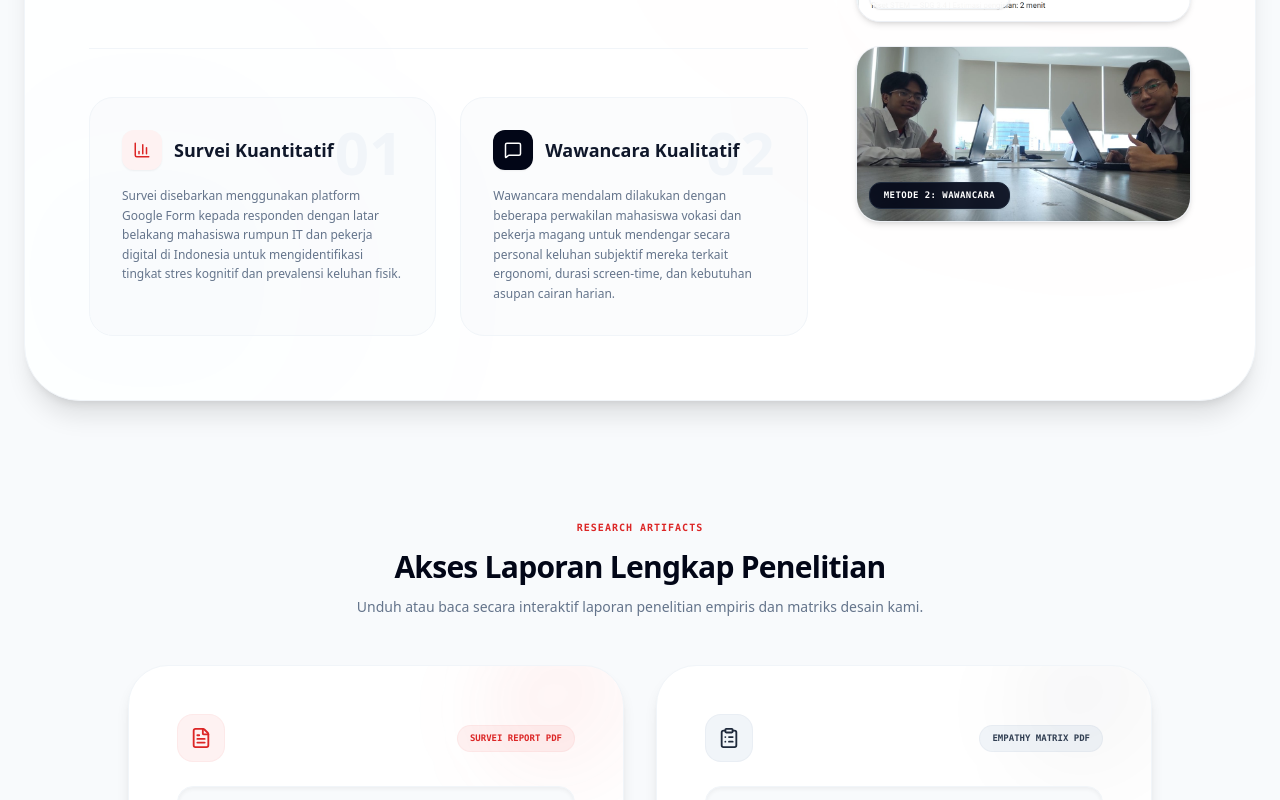
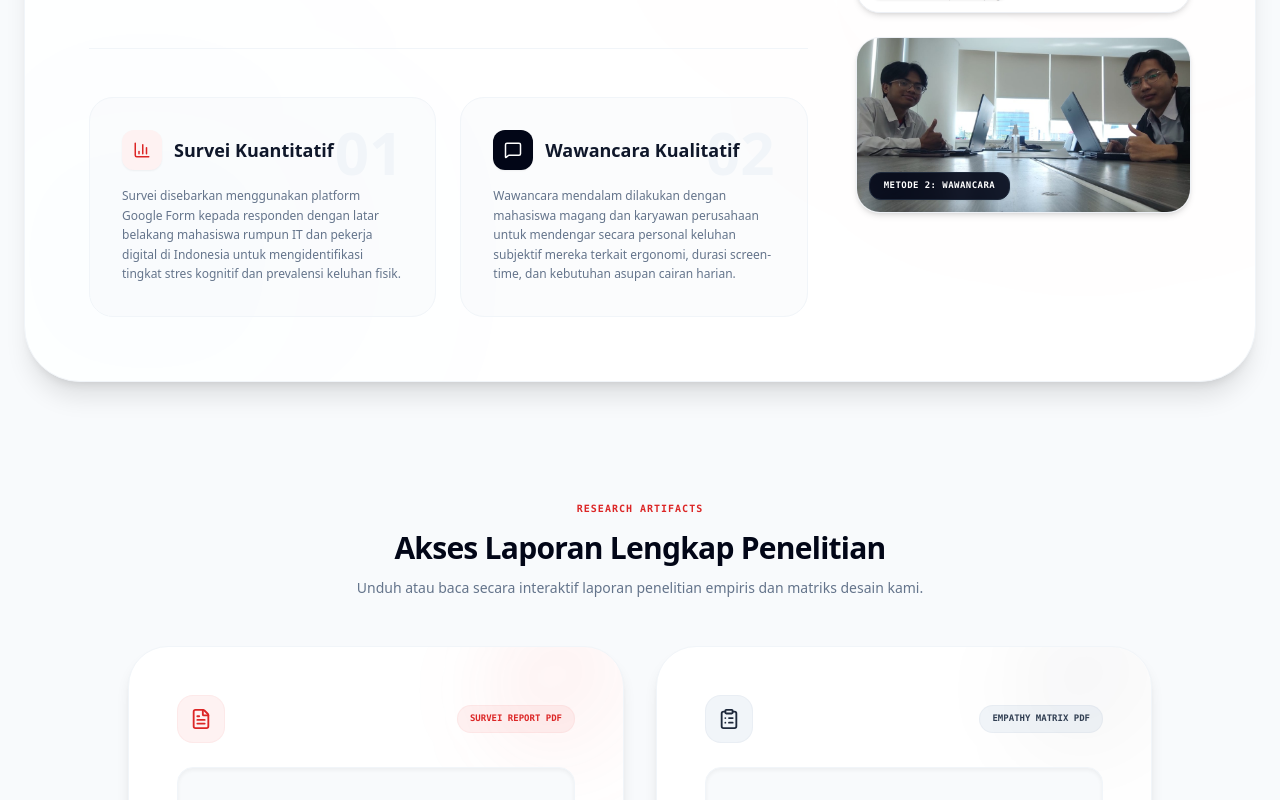
Before and after one commit to agstydva/stem-project, a React (Vite) app: page /empathy in a window 1280 px wide. Shown: the part 1593-2393 px from the top of the page. Built offline with nearby package versions, Linux system fonts and the light colour scheme.

Commit message:
docs: update interview target description in Empathy page

```diff
--- a/src/pages/Empathy.jsx
+++ b/src/pages/Empathy.jsx
@@ -201,7 +201,7 @@ const Empathy = () => {
                       <h4 className="font-extrabold text-slate-900 text-lg">Wawancara Kualitatif</h4>
                     </div>
                     <p className="text-xs text-slate-500 leading-relaxed font-medium">
-                      Wawancara mendalam dilakukan dengan beberapa perwakilan mahasiswa vokasi dan pekerja magang untuk mendengar secara personal keluhan subjektif mereka terkait ergonomi, durasi screen-time, dan kebutuhan asupan cairan harian.
+                      Wawancara mendalam dilakukan dengan mahasiswa magang dan karyawan perusahaan untuk mendengar secara personal keluhan subjektif mereka terkait ergonomi, durasi screen-time, dan kebutuhan asupan cairan harian.
                     </p>
                   </div>
                 </div>
```
